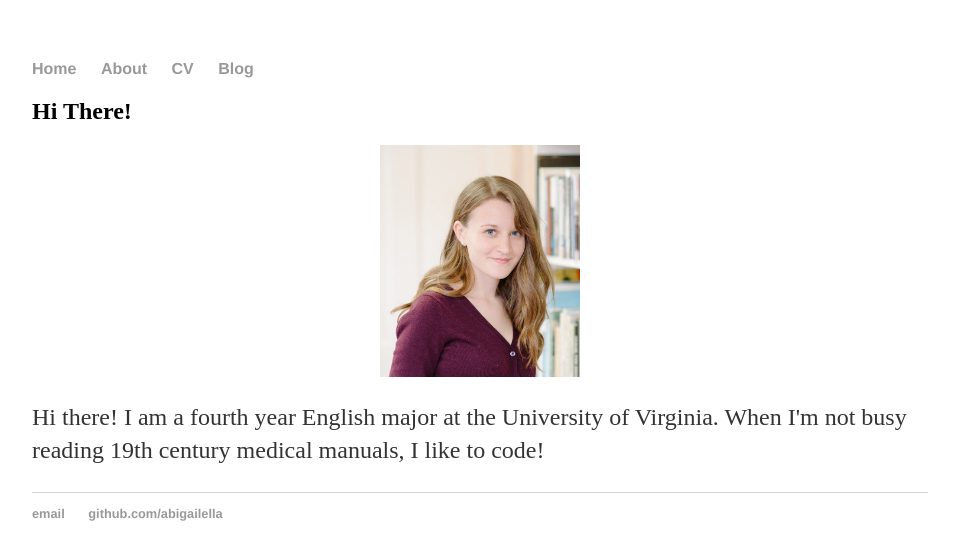
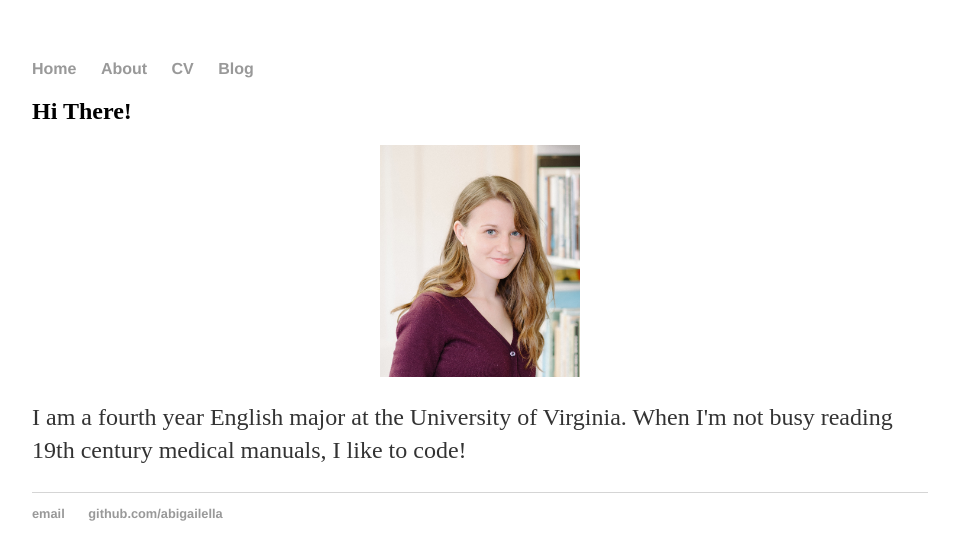
Before and after one commit to abigailella/abigailella.github.io, a Jekyll site: the page built from about.html, in a window 1280 px wide. Shown: the top 560 px of the page, without its empty margins (160-1119 px from the left). Built offline with Jekyll 4.4.1, drawn with Linux system fonts in a browser that asks for light colours.

Commit message:
Update about.html

```diff
--- a/about.html
+++ b/about.html
@@ -6,7 +6,6 @@ title: Abigail E. Johnson
 
 <html>
 <head>
-<meta name="viewport" content="width=device-width, initial-scale=1">
 <style>
 img {
   display: block;
@@ -20,7 +19,7 @@ img {
 <h2>Hi There!</h2>
 
 <img src="headshot.jpg" alt="Avatar" style="width:200px">
-<p>Hi there! I am a fourth year English major at the University of Virginia.
+<p>I am a fourth year English major at the University of Virginia.
 					When I'm not busy reading 19th century medical manuals, I like to code!</p>
 </body>
 </html>
```
